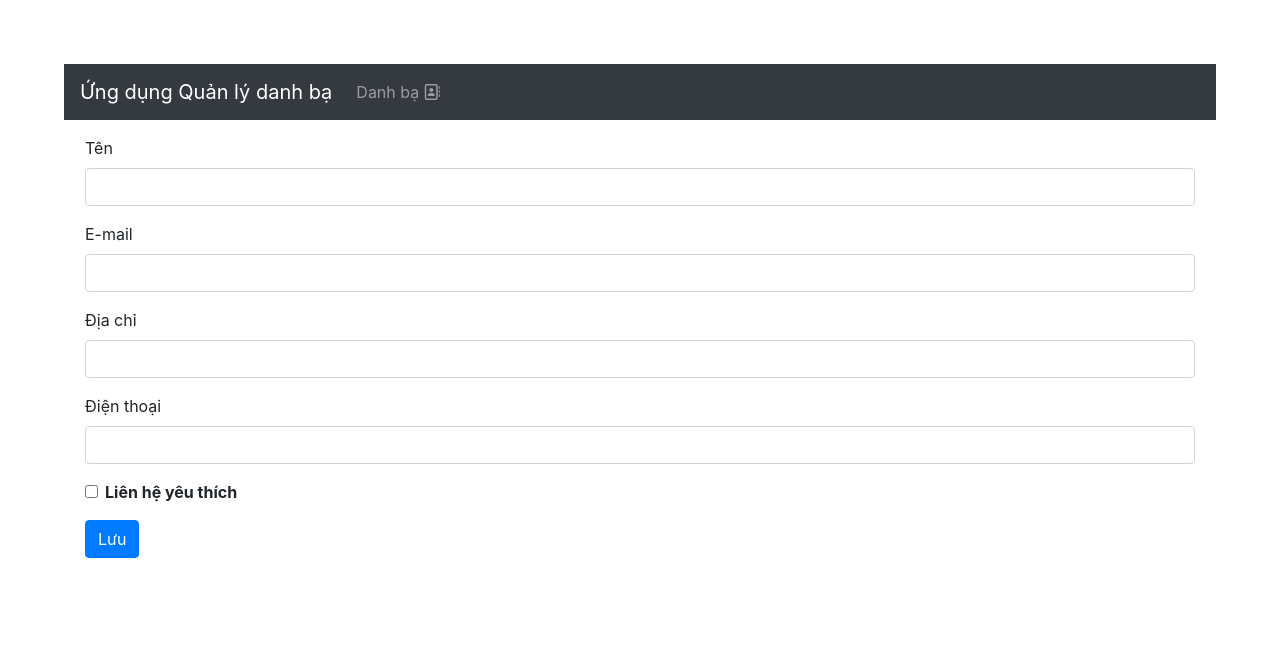
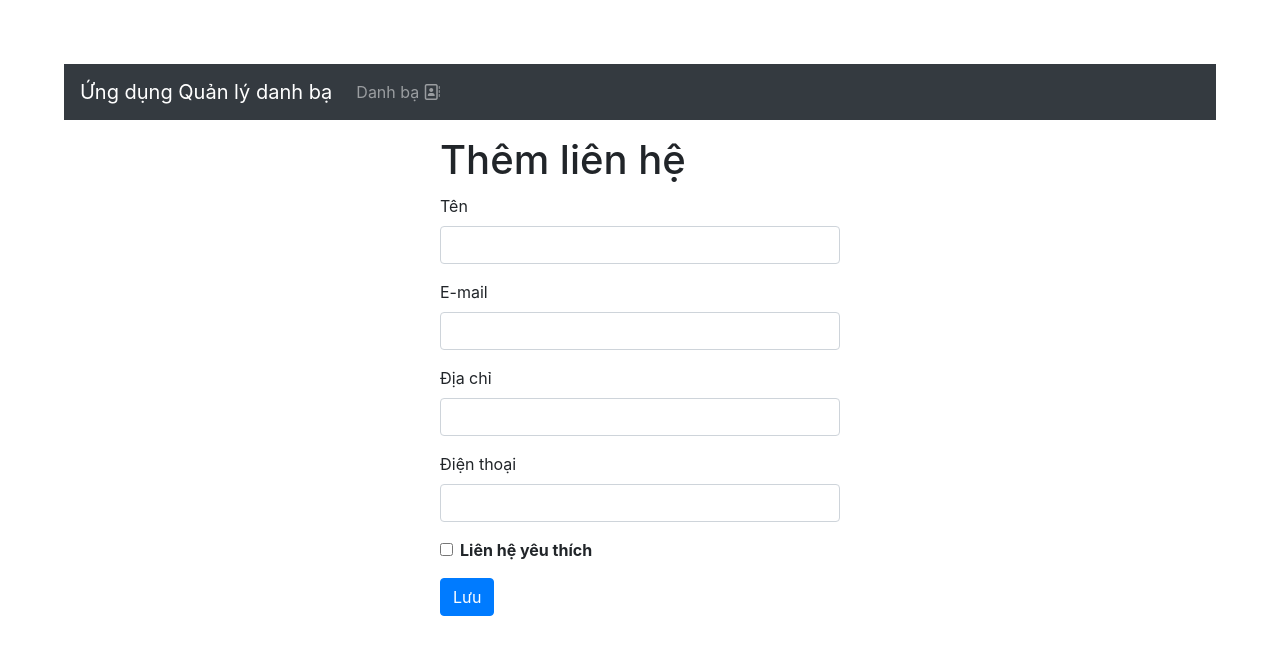
Before and after one commit to vuongminhdang/CT449-Contactbook-FrontEnd, a Vue app: page /contacts/add in a window 1280 px wide. Shown: the top 654 px of the page. Built offline with nearby package versions, Linux system fonts and the light colour scheme.

Commit message:
Tao trang them lien he

```diff
--- a/src/views/ContactAdd.vue
+++ b/src/views/ContactAdd.vue
@@ -1,5 +1,6 @@
 <template>
-    <div>
+    <div class="page">
+        <h1>Thêm liên hệ</h1>
         <ContactForm :contact="contact" @submit:contact="createdContact" />
     </div>
 </template>
```
